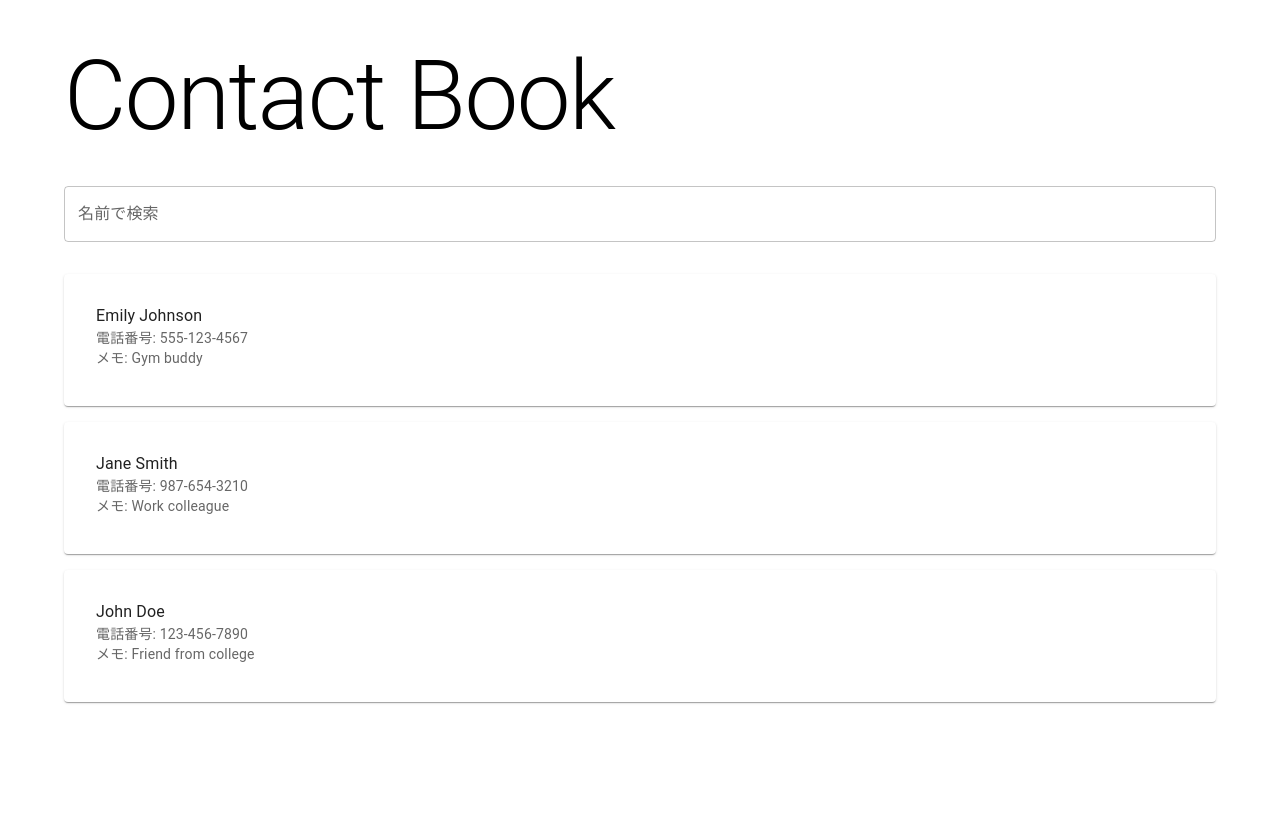
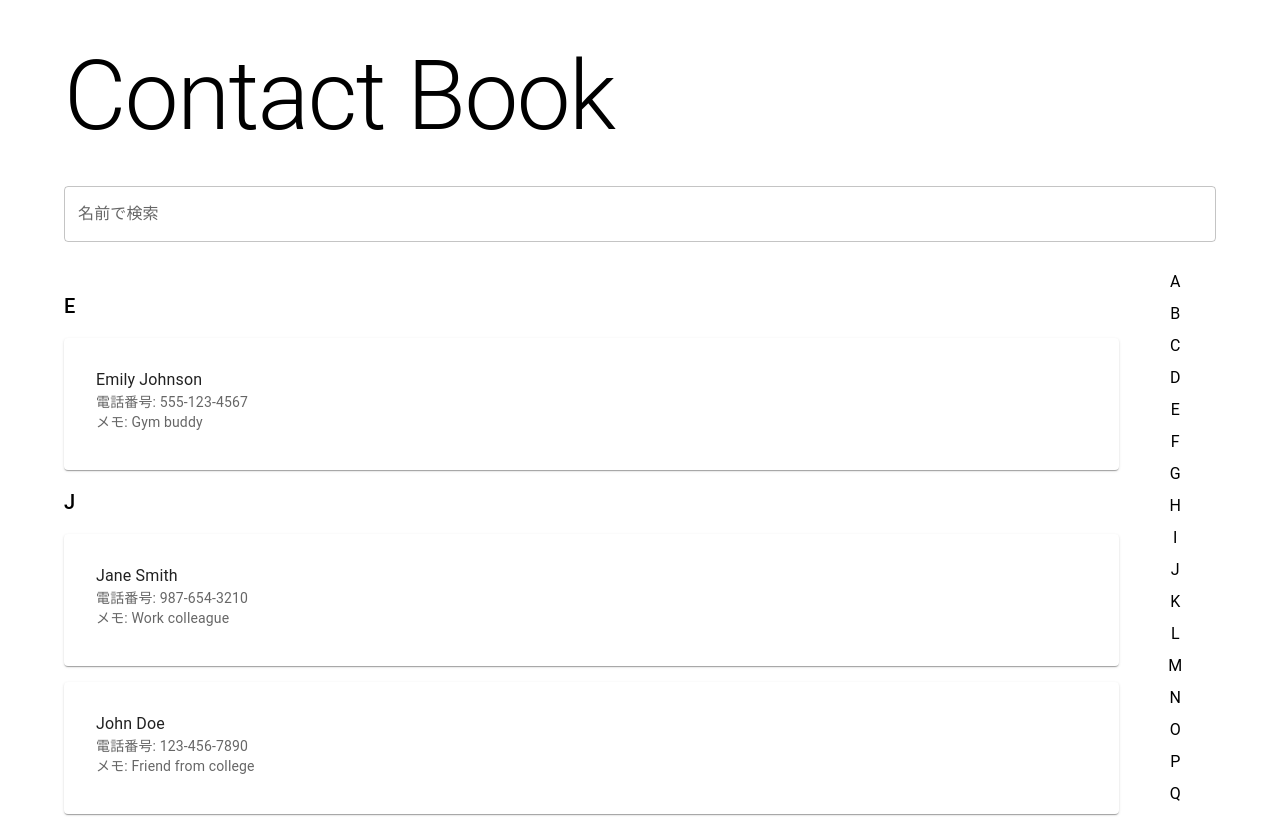
Before and after one commit to N-193Practice/TS_Contact_Book, a React (Vite) app: page / in a window 1280 px wide. Shown: the top 817 px of the page. Built offline with nearby package versions, Linux system fonts and the light colour scheme.

Commit message:
AlphabetBar.tsx作成 & デザインおよびロジック修正

```diff
--- a/src/App.tsx
+++ b/src/App.tsx
@@ -1,7 +1,7 @@
 import React from 'react';
 import { BrowserRouter as Router, Routes, Route } from 'react-router';
-import Home from './pages/Home';
-import Error from './pages/Error';
+import Home from './pages/Home.tsx';
+import Error from './pages/Error.tsx';
 
 function App() {
   return (
--- /dev/null
+++ b/src/components/AlphabetBar.tsx
@@ -0,0 +1,38 @@
+import React from 'react';
+import { Box, Typography } from '@mui/material';
+
+type AlphabetBarProps = {
+  onClick: (letter: string) => void;
+};
+
+const AlphabetBar = ({ onClick }: AlphabetBarProps) => {
+  const alphabet = 'ABCDEFGHIJKLMNOPQRSTUVWXYZ'.split('');
+  return (
+    <Box
+      sx={{
+        display: 'flex',
+        flexDirection: 'column',
+        alignItems: 'center',
+        height: '100%',
+        overflowY: 'auto',
+      }}
+    >
+      {alphabet.map((letter) => (
+        <Typography
+          key={letter}
+          variant="body1"
+          onClick={() => onClick(letter)}
+          sx={{
+            cursor: 'pointer',
+            padding: '4px',
+            '&:hover': { fontWeight: 'bold', color: 'primary.main' },
+          }}
+        >
+          {letter}
+        </Typography>
+      ))}
+    </Box>
+  );
+};
+
+export default AlphabetBar;
--- a/src/components/ContactList.tsx
+++ b/src/components/ContactList.tsx
@@ -1,14 +1,28 @@
 import React from 'react';
-import Contact from '../models/Contact';
-import { List, ListItem, ListItemText, Card, CardContent } from '@mui/material';
+import Contact from '../models/Contact.ts';
+import {
+  List,
+  ListItem,
+  ListItemText,
+  Card,
+  CardContent,
+  Typography,
+} from '@mui/material';
 
 type ContactListProps = {
-  contacts: Contact[];
+  contacts: { [key: string]: Contact[] };
+  listRefs: React.MutableRefObject<{ [key: string]: HTMLDivElement | null }>;
 };
-function ContactList({ contacts }: ContactListProps) {
+
+function ContactList({ contacts, listRefs }: ContactListProps) {
   return (
     <List>
-      {contacts.map((contact) => (
+      {Object.entries(contacts).map(([letter, group]) => (
+        <div key={letter} ref={(el) => (listRefs.current[letter] = el)}>
+          <Typography variant="h6" sx={{ marginY: 2 }}>
+            {letter}
+          </Typography>
+          {group.map((contact) => (
             <Card key={contact.id} sx={{ marginBottom: 2 }}>
               <CardContent>
                 <ListItem>
@@ -25,6 +39,8 @@ function ContactList({ contacts }: ContactListProps) {
               </CardContent>
             </Card>
           ))}
+        </div>
+      ))}
     </List>
   );
 }
--- a/src/main.tsx
+++ b/src/main.tsx
@@ -1,8 +1,8 @@
 import { StrictMode } from 'react';
 import { createRoot } from 'react-dom/client';
 import App from './App.tsx';
-import { insertTestData } from './utils/testData';
-import { getContacts } from './utils/localStorage';
+import { insertTestData } from './utils/testData.ts';
+import { getContacts } from './utils/localStorage.ts';
 
 if (getContacts().length === 0) {
   insertTestData();
--- a/src/pages/Home.tsx
+++ b/src/pages/Home.tsx
@@ -1,13 +1,16 @@
-import React, { useState, useEffect } from 'react';
-import Contact from '../models/Contact.ts';
-import { getContacts } from '../utils/localStorage.ts';
-import SearchBar from '../components/SearchBar.tsx';
-import ContactList from '../components/ContactList.tsx';
-import { Container, Typography, Box } from '@mui/material';
+import React, { useState, useEffect, useRef } from 'react';
+import Contact from '../models/Contact';
+import { getContacts } from '../utils/localStorage';
+import SearchBar from '../components/SearchBar';
+import ContactList from '../components/ContactList';
+import AlphabetBar from '../components/AlphabetBar';
+import { Container, Typography } from '@mui/material';
+import Grid from '@mui/material/Grid2'; // Updated to use Grid2
 
 function Home() {
   const [contacts, setContacts] = useState<Contact[]>([]);
   const [searchQuery, setSearchQuery] = useState('');
+  const listRefs = useRef<{ [key: string]: HTMLDivElement | null }>({});
 
   useEffect(() => {
     setContacts(getContacts());
@@ -23,17 +26,35 @@ function Home() {
     )
     .sort((a, b) => a.name.localeCompare(b.name, 'ja'));
 
+  const handleAlphabetClick = (letter: string) => {
+    listRefs.current[letter]?.scrollIntoView({
+      behavior: 'smooth',
+      block: 'start',
+    });
+  };
+
+  // グループ化された連絡先を作成
+  const groupedContacts = filteredContacts.reduce((acc, contact) => {
+    const firstLetter = contact.name[0].toUpperCase();
+    if (!acc[firstLetter]) acc[firstLetter] = [];
+    acc[firstLetter].push(contact);
+    return acc;
+  }, {} as { [key: string]: Contact[] });
+
   return (
-    <Container maxWidth="lg">
-      <Box sx={{ paddingTop: 4 }}>
-        <Typography variant="h1" gutterBottom>
-          Contact Book
-        </Typography>
-        <SearchBar onSearch={handleSearch} />
-        <Box sx={{ paddingTop: 3 }}>
-          <ContactList contacts={filteredContacts} />
-        </Box>
-      </Box>
+    <Container maxWidth="lg" sx={{ height: '100vh', paddingTop: 4 }}>
+      <Typography variant="h1" gutterBottom>
+        Contact Book
+      </Typography>
+      <SearchBar onSearch={handleSearch} />
+      <Grid container spacing={2} sx={{ marginTop: 3 }}>
+        <Grid size={11}>
+          <ContactList contacts={groupedContacts} listRefs={listRefs} />
+        </Grid>
+        <Grid size={1}>
+          <AlphabetBar onClick={handleAlphabetClick} />
+        </Grid>
+      </Grid>
     </Container>
   );
 }
--- a/src/utils/localStorage.ts
+++ b/src/utils/localStorage.ts
@@ -1,4 +1,4 @@
-import Contact from '../models/Contact';
+import Contact from '../models/Contact.ts';
 
 const STORAGE_KEY = 'contacts';
 function getContacts(): Contact[] {
--- a/src/utils/testData.ts
+++ b/src/utils/testData.ts
@@ -1,5 +1,5 @@
 import { saveContacts } from './localStorage';
-import Contact from '../models/Contact';
+import Contact from '../models/Contact.ts';
 
 // テストデータを直接定義
 const testData: Contact[] = [
```
Lines whose indentation alone changed are shown as unchanged.
